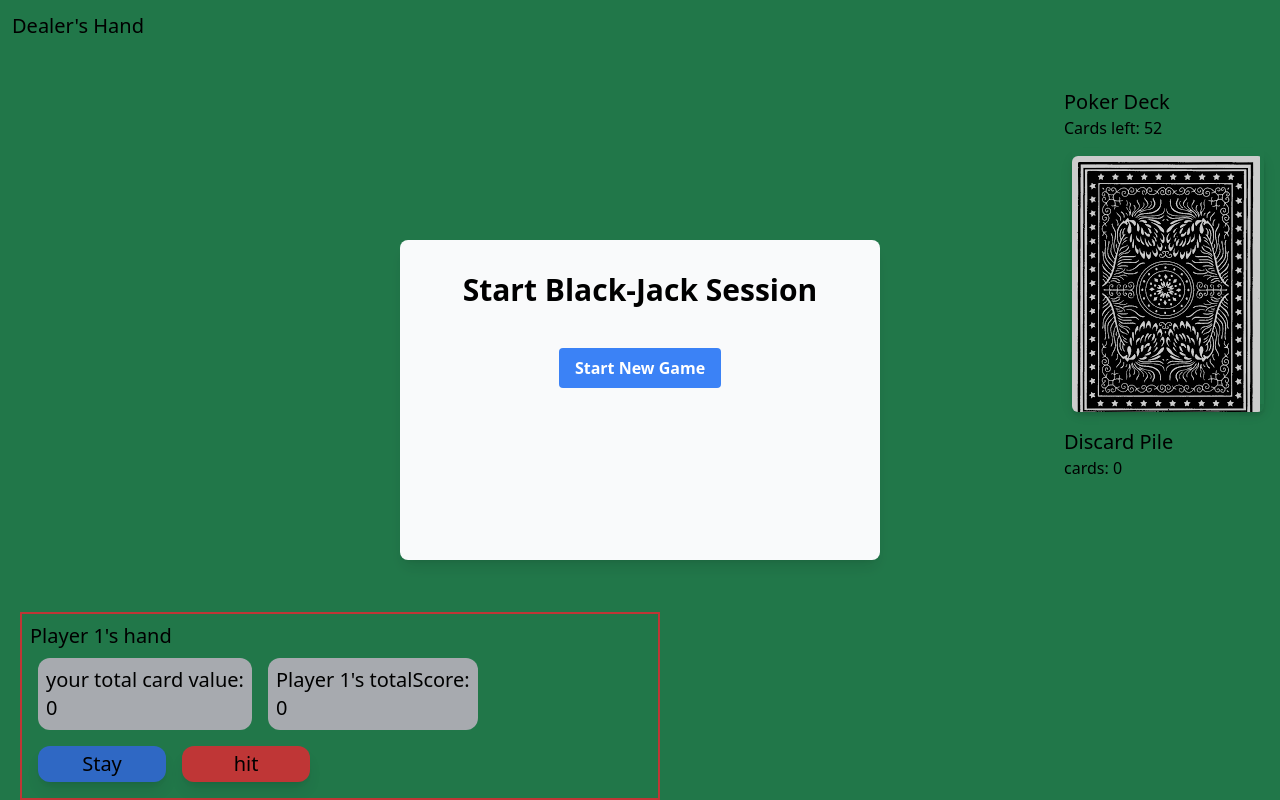
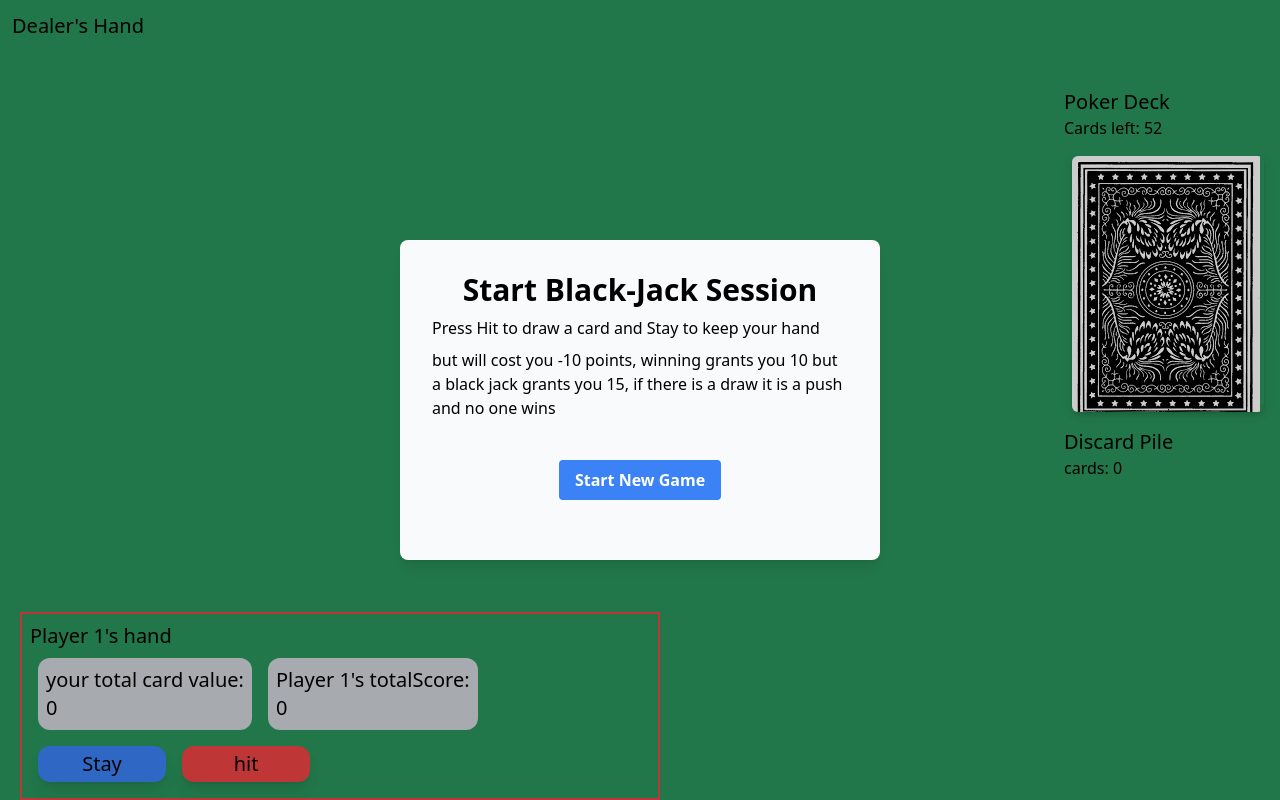
Before and after one commit to BoboJeager/blackjack, a Vue app: page / in a window 1280 px wide. Built offline with nearby package versions, Linux system fonts and the light colour scheme.

Commit message:
logic fix for draw

```diff
--- a/src/components/Modal.vue
+++ b/src/components/Modal.vue
@@ -16,6 +16,14 @@
           <h2 class="my-1 text-center text-xl">
             Your total: {{ playerStore.player1.score }}
           </h2>
+        </div>
+        <div v-else>
+          <h2 class="my-2 text-">Press Hit to draw a card and Stay to keep your hand</h2>
+          <span
+            >but will cost you -10 points, winning grants you 10 but a black
+            jack grants you 15, if there is a draw it is a push and no one
+            wins</span
+          >
         </div>
         <button
           class="mt-10 rounded bg-blue-500 px-4 py-2 font-bold text-white hover:bg-blue-700"
@@ -65,7 +73,7 @@ if (gameStore.gameState === "dealer_win") {
 }
 
 if (gameStore.gameState === "push") {
-  title.value = "Push";
+  title.value = "Push no one wins";
   buttonText.value = "continue ?";
   newGame.value = false;
 }
--- a/src/states/game-data.ts
+++ b/src/states/game-data.ts
@@ -66,7 +66,7 @@ export const useGameStore = defineStore({
       if (
         this.playerStore.player1.score > 21 ||
         (this.playerStore.dealer.score <= 21 &&
-          this.playerStore.dealer.score >= this.playerStore.player1.score)
+          this.playerStore.dealer.score > this.playerStore.player1.score)
       ) {
         // Dealer wins
         this.gameState = "dealer_win";
@@ -78,6 +78,7 @@ export const useGameStore = defineStore({
         // Player wins
         this.gameState = "player_win";
       }
+      console.log(this.gameState)
     },
     contiueGame() {
       this.gameState = "initial_deal";
```
Also changed, not shown: 1 other file (tests, documents, lock files or other folders).
